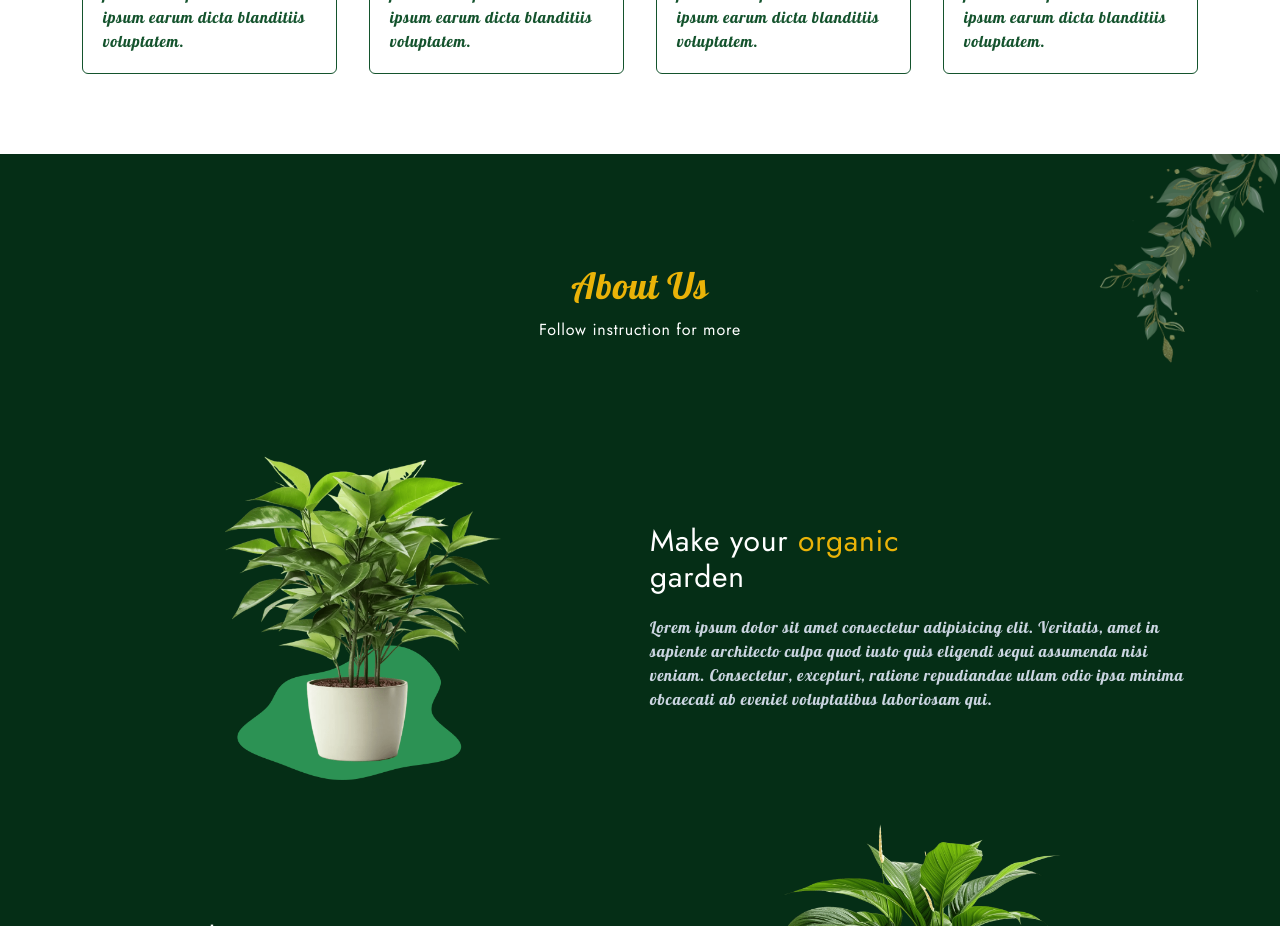
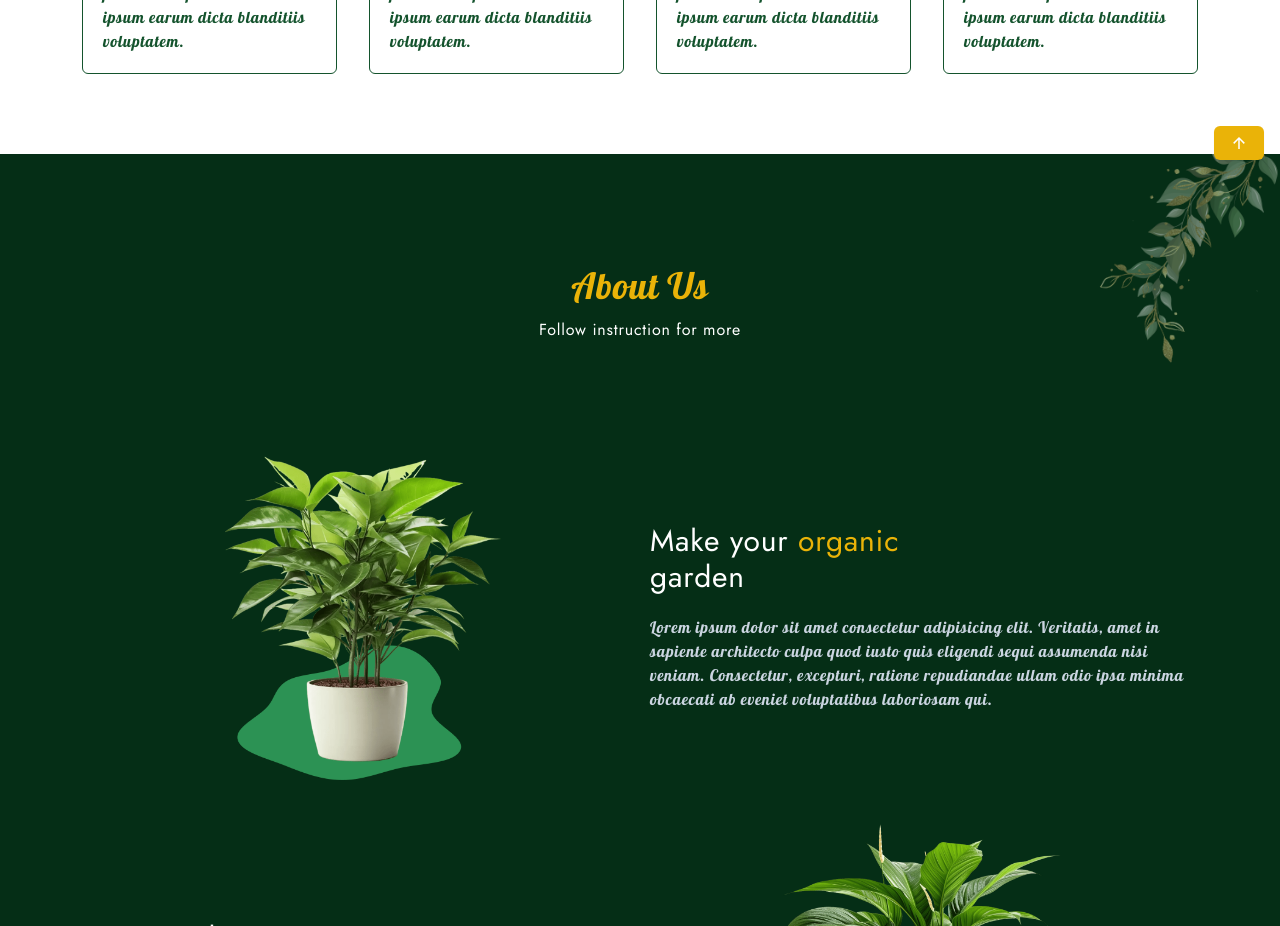
Before and after one commit to Lucy-J-Dev/react-plant-landing-page, a React (Vite) app: page / in a window 1280 px wide. Shown: the part 1040-1966 px from the top of the page. Built offline with nearby package versions, Linux system fonts and the light colour scheme.

Commit message:
crear componente para boton de scroll parte inferior derecha de la aplicacion

```diff
--- a/src/App.jsx
+++ b/src/App.jsx
@@ -5,6 +5,7 @@ import Home from "./components/Home";
 import Popular from "./components/Popular";
 import Review from "./components/Review";
 import Services from "./components/Services";
+import ScrollUpButton from "./components/ScrollUpButton";
 
 const App = () => {
   return (
@@ -17,6 +18,7 @@ const App = () => {
         <Popular />
         <Review />
         <Footer />
+        <ScrollUpButton />
       </main>
     </>
   );
--- /dev/null
+++ b/src/components/ScrollUpButton.jsx
@@ -0,0 +1,37 @@
+import { useEffect, useState } from "react";
+import { RiArrowUpLine } from "react-icons/ri";
+
+const ScrollUpButton = () => {
+  const [showScrollButton, setShowScrollButton] = useState(false);
+
+  let showScrollButtonStyle = showScrollButton ? 'bottom-4' : '-bottom-1/2';
+
+  useEffect(() => {
+    const scrollHandler = () => {
+      window.scrollY >= 250
+        ? setShowScrollButton(true)
+        : setShowScrollButton(false);
+    };
+    window.addEventListener("scroll", scrollHandler);
+    scrollHandler();
+
+    return () => {
+        window.removeEventListener('scroll', scrollHandler);
+    }
+  }, []);
+
+  return (
+    <>
+      {/* Scroll up */}
+      <a
+        href="#"
+        id="scroll-up"
+        className={`fixed right-4 ${showScrollButtonStyle} bg-yellow-500 shadow-sm inline-block px-3 py-1 md:px-4 md:py-2 rounded-md text-lg z-50 hover:-translate-y-1 duration-300`}
+      >
+        <RiArrowUpLine />
+      </a>
+    </>
+  );
+};
+
+export default ScrollUpButton;
--- a/src/index.css
+++ b/src/index.css
@@ -3,6 +3,11 @@
 @tailwind base;
 @tailwind components;
 @tailwind utilities;
+
+html {
+
+    @apply overflow-x-hidden scroll-smooth;
+}
 
 body {
     @apply bg-green-950 text-white font-Jost tracking-wider;
```
